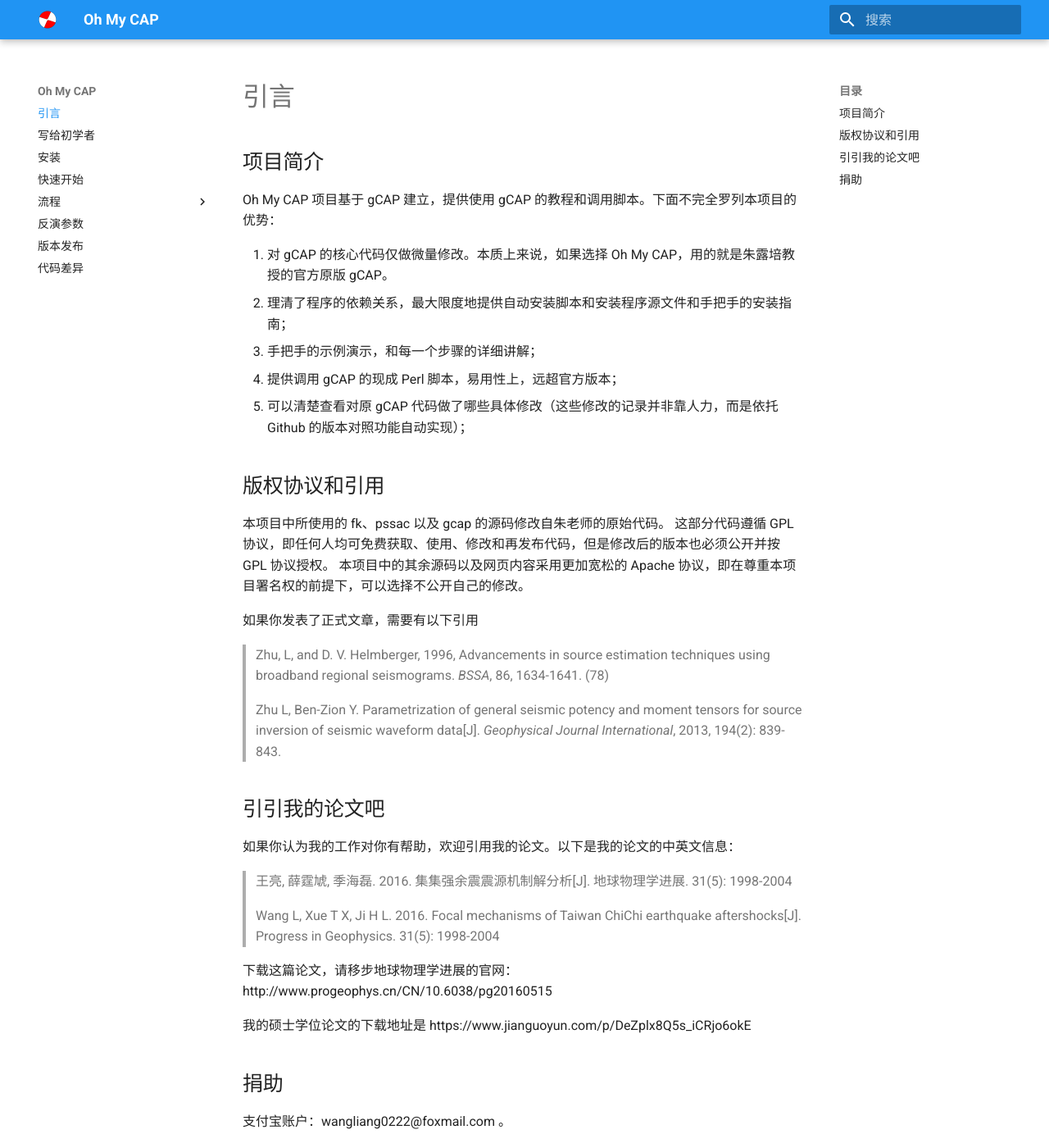
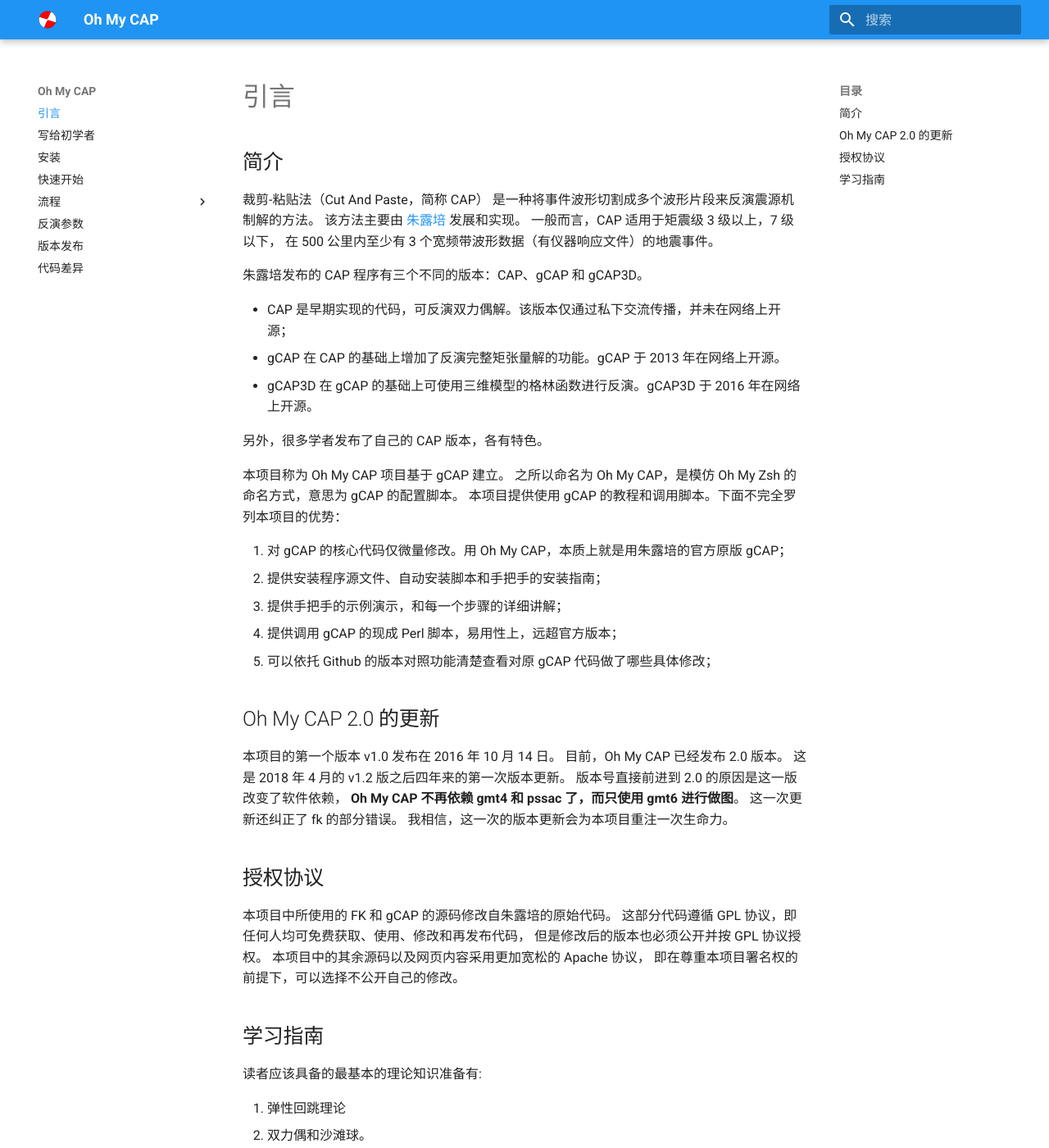
Before and after one commit to wangliang1989/oh-my-cap, an MkDocs documentation site: the page built from docs/docs/index.md, in a window 1280 px wide and 1400 px high. Shown: the whole window at 82% size. Built offline with MkDocs 1.6.1 and Material for MkDocs 9.7.7, drawn with Linux system fonts in a browser that asks for light colours; old or Windows-style settings are respelled for this version of MkDocs; some of the changed text lies outside the part shown.

Commit message:
增添对新版本的描述

```diff
--- a/docs/docs/index.md
+++ b/docs/docs/index.md
@@ -1,39 +1,72 @@
-## 项目简介
+## 简介
 
-Oh My CAP 项目基于 gCAP 建立，提供使用 gCAP 的教程和调用脚本。下面不完全罗列本项目的优势：
+裁剪-粘贴法（Cut And Paste，简称 CAP）
+是一种将事件波形切割成多个波形片段来反演震源机制解的方法。
+该方法主要由 [朱露培](http://www.eas.slu.edu/People/LZhu/home.html) 发展和实现。
+一般而言，CAP 适用于矩震级 3 级以上，7 级以下，
+在 500 公里内至少有 3 个宽频带波形数据（有仪器响应文件）的地震事件。
 
-1. 对 gCAP 的核心代码仅做微量修改。本质上来说，如果选择 Oh My CAP，用的就是朱露培教授的官方原版 gCAP。
-1. 理清了程序的依赖关系，最大限度地提供自动安装脚本和安装程序源文件和手把手的安装指南；
-2. 手把手的示例演示，和每一个步骤的详细讲解；
-3. 提供调用 gCAP 的现成 Perl 脚本，易用性上，远超官方版本；
-4. 可以清楚查看对原 gCAP 代码做了哪些具体修改（这些修改的记录并非靠人力，而是依托 Github 的版本对照功能自动实现）；
+朱露培发布的 CAP 程序有三个不同的版本：CAP、gCAP 和 gCAP3D。
 
-## 版权协议和引用
+- CAP 是早期实现的代码，可反演双力偶解。该版本仅通过私下交流传播，并未在网络上开源；
+- gCAP 在 CAP 的基础上增加了反演完整矩张量解的功能。gCAP 于 2013 年在网络上开源。
+- gCAP3D 在 gCAP 的基础上可使用三维模型的格林函数进行反演。gCAP3D 于 2016 年在网络上开源。
 
-本项目中所使用的 fk、pssac 以及 gcap 的源码修改自朱老师的原始代码。
-这部分代码遵循 GPL 协议，即任何人均可免费获取、使用、修改和再发布代码，但是修改后的版本也必须公开并按 GPL 协议授权。
-本项目中的其余源码以及网页内容采用更加宽松的 Apache 协议，即在尊重本项目署名权的前提下，可以选择不公开自己的修改。
+另外，很多学者发布了自己的 CAP 版本，各有特色。
 
-如果你发表了正式文章，需要有以下引用
+本项目称为 Oh My CAP 项目基于 gCAP 建立。
+之所以命名为 Oh My CAP，是模仿 Oh My Zsh 的命名方式，意思为 gCAP 的配置脚本。
+本项目提供使用 gCAP 的教程和调用脚本。下面不完全罗列本项目的优势：
 
->Zhu, L, and D. V. Helmberger, 1996, Advancements in source estimation techniques using broadband regional seismograms. *BSSA*, 86, 1634-1641. (78)
+1. 对 gCAP 的核心代码仅微量修改。用 Oh My CAP，本质上就是用朱露培的官方原版 gCAP；
+2. 提供安装程序源文件、自动安装脚本和手把手的安装指南；
+3. 提供手把手的示例演示，和每一个步骤的详细讲解；
+4. 提供调用 gCAP 的现成 Perl 脚本，易用性上，远超官方版本；
+5. 可以依托 Github 的版本对照功能清楚查看对原 gCAP 代码做了哪些具体修改；
 
->Zhu L, Ben-Zion Y. Parametrization of general seismic potency and moment tensors for source inversion of seismic waveform data[J]. *Geophysical Journal International*, 2013, 194(2): 839-843.
+## Oh My CAP 2.0 的更新
 
-## 引引我的论文吧
+本项目的第一个版本 v1.0 发布在 2016 年 10 月 14 日。
+目前，Oh My CAP 已经发布 2.0 版本。
+这是 2018 年 4 月的 v1.2 版之后四年来的第一次版本更新。
+版本号直接前进到 2.0 的原因是这一版改变了软件依赖，
+**Oh My CAP 不再依赖 gmt4 和 pssac 了，而只使用 gmt6 进行做图**。
+这一次更新还纠正了 fk 的部分错误。
+我相信，这一次的版本更新会为本项目重注一次生命力。
 
-如果你认为我的工作对你有帮助，欢迎引用我的论文。以下是我的论文的中英文信息：
+## 授权协议
 
->王亮, 薛霆虓, 季海磊. 2016. 集集强余震震源机制解分析[J]. 地球物理学进展. 31(5): 1998-2004
+本项目中所使用的 FK 和 gCAP 的源码修改自朱露培的原始代码。
+这部分代码遵循 GPL 协议，即任何人均可免费获取、使用、修改和再发布代码，
+但是修改后的版本也必须公开并按 GPL 协议授权。
+本项目中的其余源码以及网页内容采用更加宽松的 Apache 协议，
+即在尊重本项目署名权的前提下，可以选择不公开自己的修改。
 
->Wang L, Xue T X, Ji H L. 2016. Focal mechanisms of Taiwan ChiChi earthquake aftershocks[J]. Progress in Geophysics. 31(5): 1998-2004
+## 学习指南
 
-下载这篇论文，请移步地球物理学进展的官网： http://www.progeophys.cn/CN/10.6038/pg20160515
+读者应该具备的最基本的理论知识准备有:
 
-我的硕士学位论文的下载地址是 https://www.jianguoyun.com/p/DeZplx8Q5s_iCRjo6okE
+1. 弹性回跳理论
+2. 双力偶和沙滩球。
+3. 若要做矩张量解，还需要知道矩张量。
 
-## 捐助
+如果你完全不具备上述知识储备，你应该暂停本文档的学习，先补一补课。
 
-支付宝账户：wangliang0222@foxmail.com 。
+通常，在学习程序之前，应该先充分阅读文章，理解方法。
+为了方便读者，阅读本文档基本就可以代替阅读文献。
+本文档会穿插应该在文献中获得的知识。
+所以读者只需要在具备签署的弹性回跳等基本知识后，
+按照顺序照本文档介绍的做就好了。
 
-我会尽力解答疑问，但无能力解决使用 CAP 遇到的所有问题。
+本文档有两种阅读方式：
+
+1. 访问网页；
+2. 离线阅读；
+
+访问网页即访问本网站。
+一些读者可能更喜欢离线阅读。
+你看到的这个 Oh My CAP 的页面同时保存在本项目的仓库中。
+在安装本项目时，你必定会下载本项目的文件。
+这其中就会包含本网页的全部内容。
+它们就在项目的根路径下的docs目录中。
+在安装部分会详细指明它们的位置。
```
